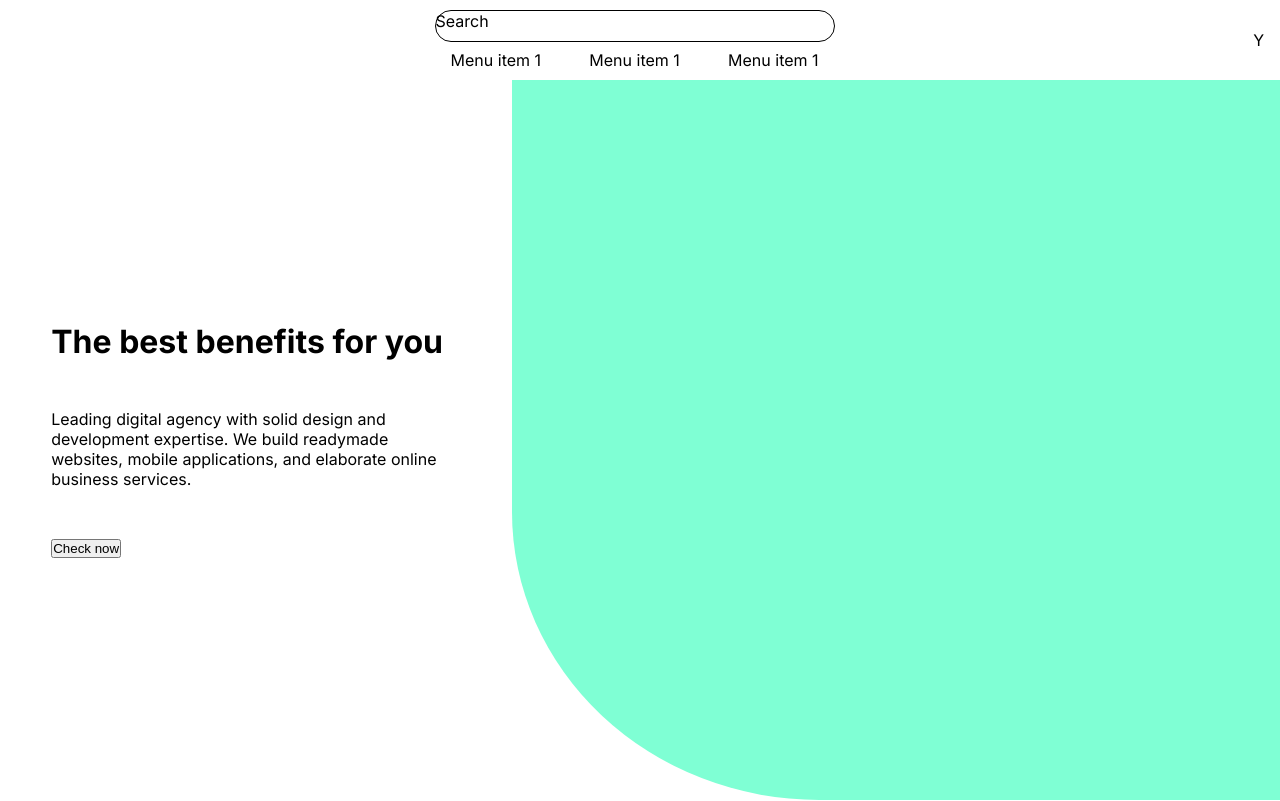
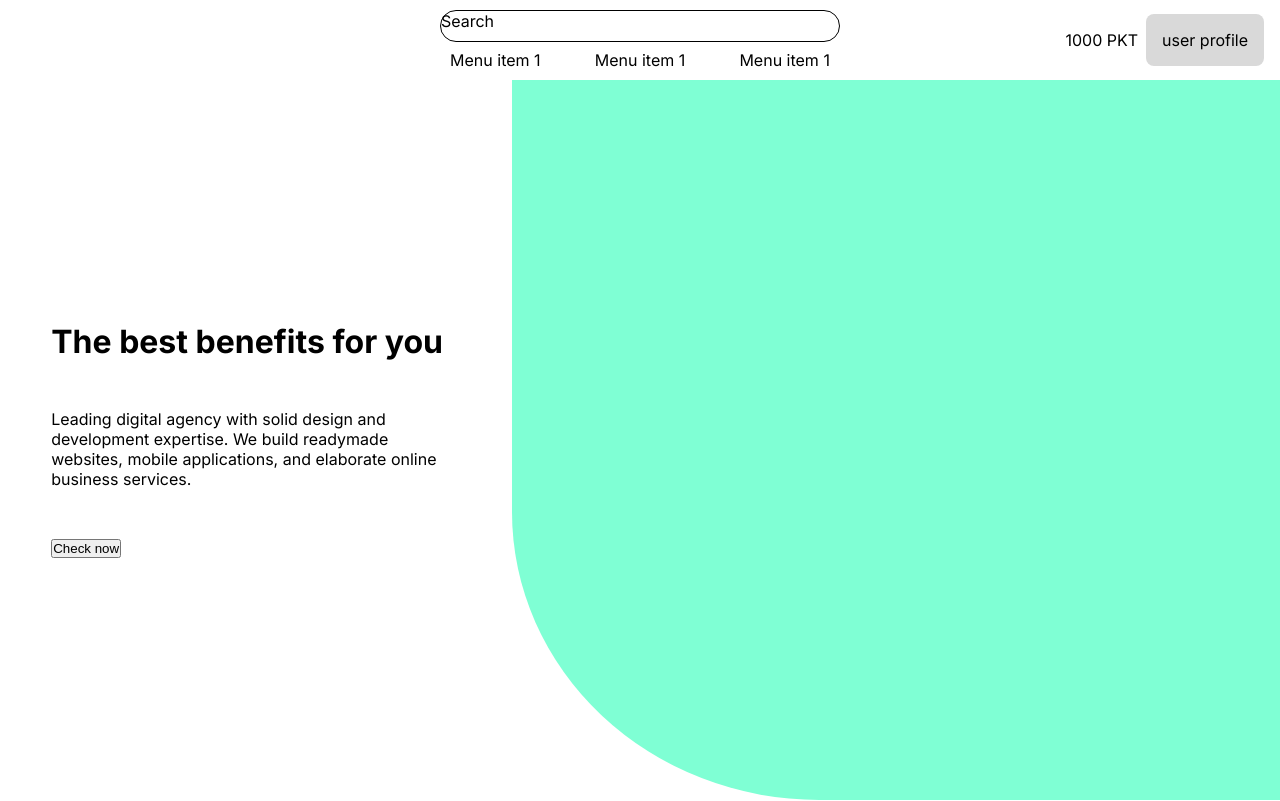
Before and after one commit to JohnyProduction/loyalty-program-app, a Next.js app: page / in a window 1280 px wide. Shown: the top 801 px of the page. Built offline with nearby package versions, Linux system fonts and the light colour scheme.

Commit message:
topbar 2

```diff
--- a/src/components/common/top-bar.tsx
+++ b/src/components/common/top-bar.tsx
@@ -5,7 +5,9 @@ export function TopBar() {
         <header className={styles['header']}>
             <span></span>
             <div className={styles['header__search-container']}>
-                <div className={styles['header__search']}>Search</div>
+                <div className={styles['header__search']}>
+                    <div>Search</div>
+                </div>
                 <div className={styles['header__search-menu-container']}>
                     <ul>
                         <li>Menu item 1</li>
@@ -14,7 +16,10 @@ export function TopBar() {
                     </ul>
                 </div>
             </div>
-            <div className={styles['header__user-container']}>Y</div>
+            <div className={styles['header__user-container']}>
+                <p>1000 PKT</p>
+                <div className={styles['header__user-profile']}>user profile</div>
+            </div>
         </header>
     );
 }
--- a/src/styles/components/common/header.module.scss
+++ b/src/styles/components/common/header.module.scss
@@ -7,12 +7,21 @@
     align-items: center;
     margin: 0 16px;
 
+    > * {
+        width: 33%;
+    }
+
     .header__search-container {
         .header__search {
-            width: 400px;
-            height: 2rem;
-            border: 1px solid black;
-            border-radius: 16px;
+            display: flex;
+            justify-content: center;
+
+            div {
+                width: 400px;
+                height: 2rem;
+                border: 1px solid black;
+                border-radius: 16px;
+            }
         }
 
         .header__search-menu-container {
@@ -28,5 +37,16 @@
         }
     }
 
-    .header__user-container {}
+    .header__user-container {
+        display: flex;
+        justify-content: flex-end;
+        align-items: center;
+
+        .header__user-profile {
+            margin-left: 0.5rem;
+            background-color: #D9D9D9;
+            padding: 1rem;
+            border-radius: 8px;
+        }
+    }
 }
```
